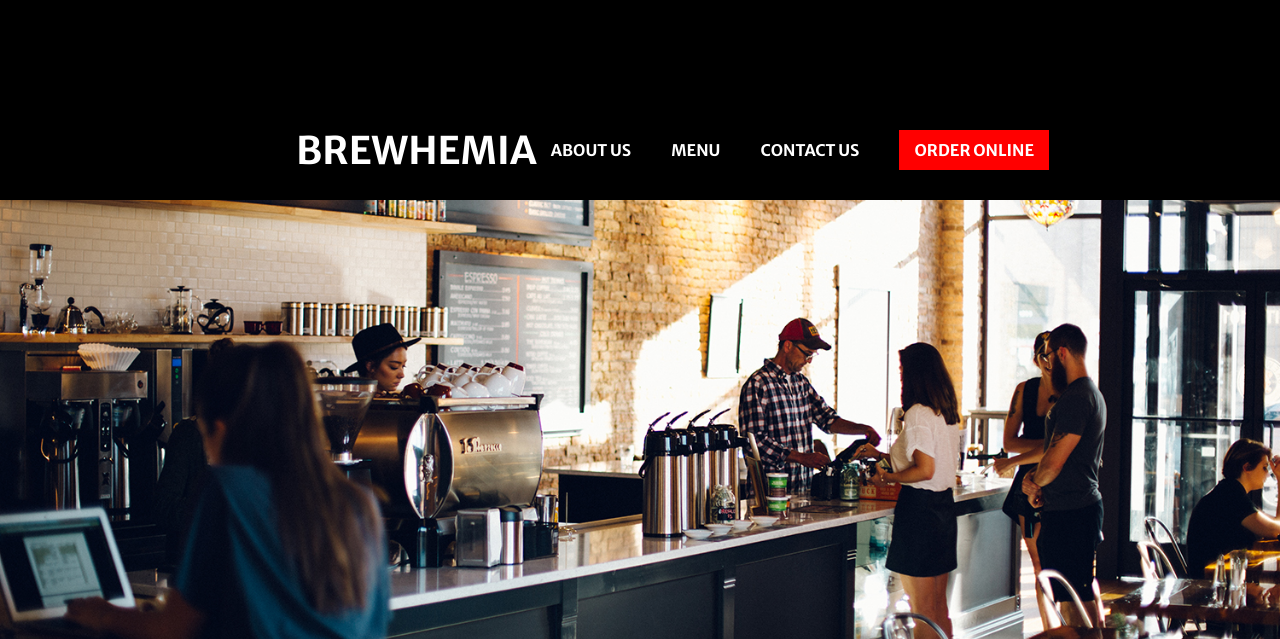
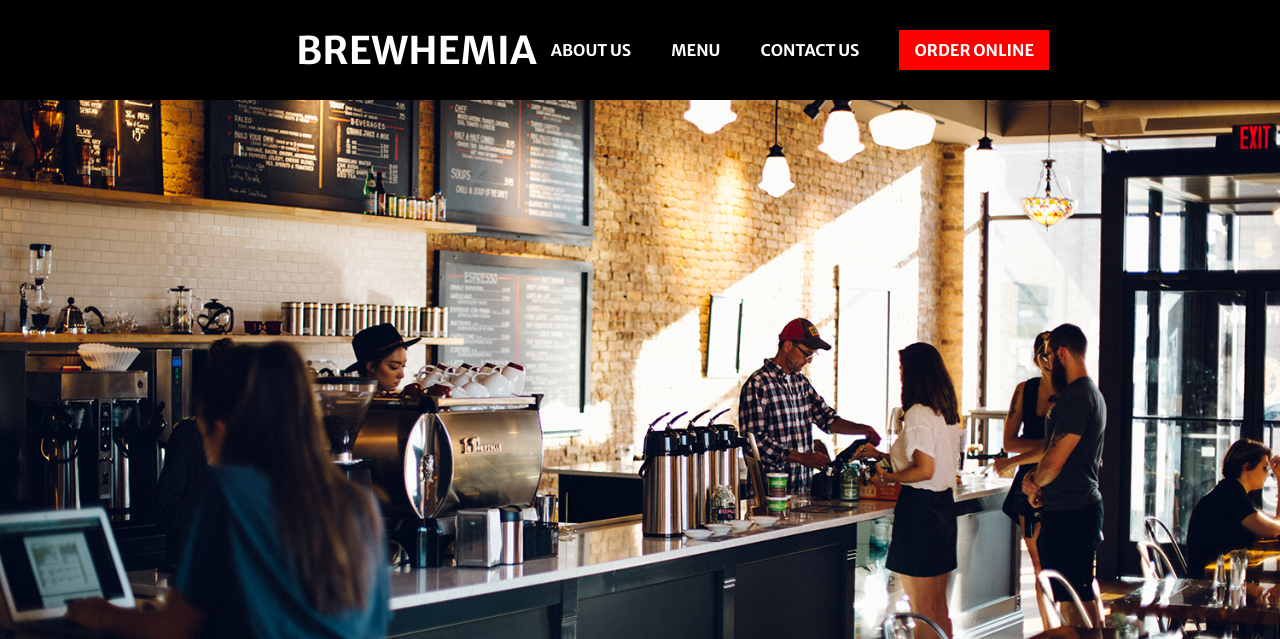
Before and after one commit to welbinator/brewhemia, a PHP site: page / in a window 1280 px wide. Shown: the top 639 px of the page. Run offline with PHP 8.4, Linux system fonts and the light colour scheme.

Commit message:
fixed nav

```diff
--- a/assets/css/styles.css
+++ b/assets/css/styles.css
@@ -26,7 +26,7 @@ header {
     width: 100vw;
     height: 100px;
     position: fixed;
-    top: 100px;
+    top: 0;
     left: 0;
     background: black;
 }
@@ -46,7 +46,7 @@ nav {
     background: black;
     position: absolute;
     right: 0;
-    top:0;
+    top: 100px;
     transform: translateX(100%);
     transition: transform .5s ease-in-out;
 
```
